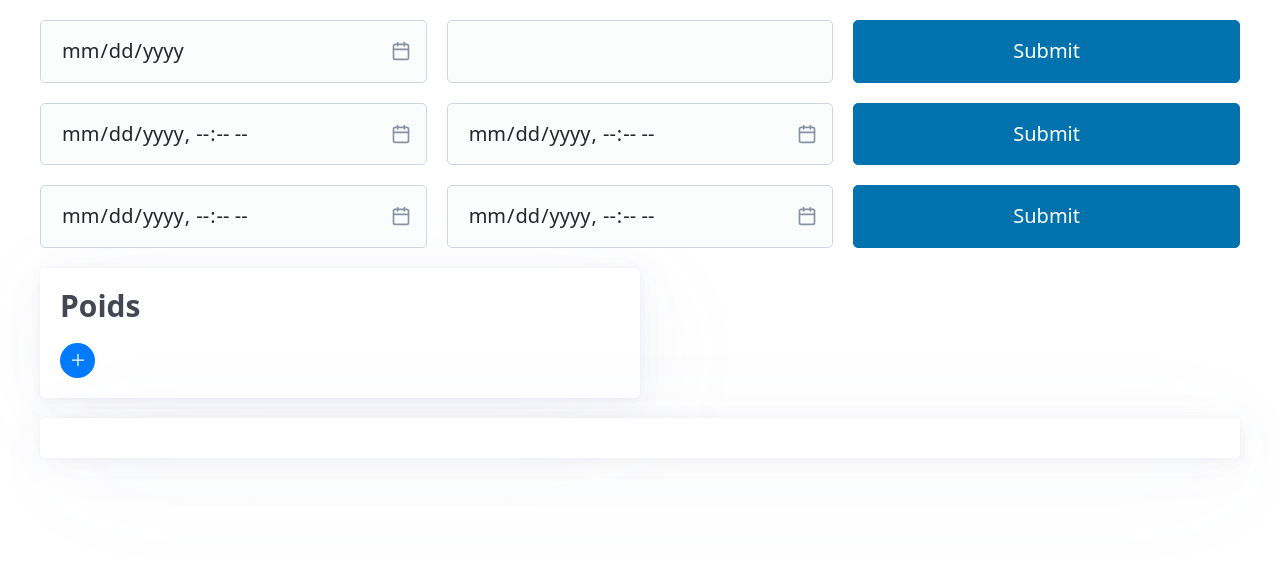
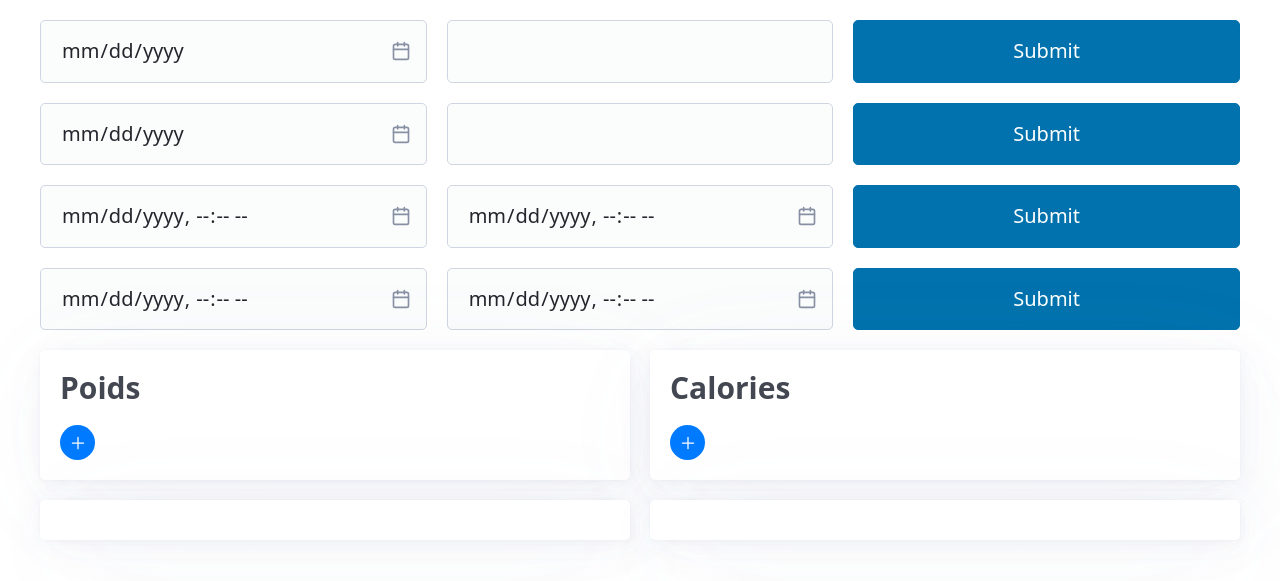
Before and after one commit to PageotD/healthtracker, a Flask app: page /index in a window 1280 px wide. Shown: the part 105-686 px from the top of the page. Run offline with Flask 3, Linux system fonts and the light colour scheme; some libraries are stand-ins or nearby versions.

Commit message:
feat: add calories

```diff
--- a/database/schema.sql
+++ b/database/schema.sql
@@ -1,12 +1,12 @@
 -- Create USER table
-CREATE TABLE "user" (
+CREATE TABLE IF NOT EXISTS "user" (
     uuid TEXT PRIMARY KEY DEFAULT (lower(hex(randomblob(16)))),
     user_id VARCHAR(50) UNIQUE NOT NULL,
     user_name VARCHAR(100) NOT NULL
 );
 
 -- Create WEIGHT table
-CREATE TABLE weight (
+CREATE TABLE IF NOT EXISTS weight (
     uuid TEXT PRIMARY KEY DEFAULT (lower(hex(randomblob(16)))),
     user_id TEXT NOT NULL,
     measurement_datetime TIMESTAMP NOT NULL,
@@ -15,7 +15,7 @@ CREATE TABLE weight (
 );
 
 -- Create CALORIES table
-CREATE TABLE calories (
+CREATE TABLE IF NOT EXISTS calories (
     uuid TEXT PRIMARY KEY DEFAULT (lower(hex(randomblob(16)))),
     user_id TEXT NOT NULL,
     measurement_datetime TIMESTAMP NOT NULL,
@@ -24,7 +24,7 @@ CREATE TABLE calories (
 );
 
 -- Create SLEEP table
-CREATE TABLE sleep (
+CREATE TABLE IF NOT EXISTS  sleep (
     uuid TEXT PRIMARY KEY DEFAULT (lower(hex(randomblob(16)))),
     user_id TEXT NOT NULL,
     start_datetime TIMESTAMP NOT NULL,
@@ -34,7 +34,7 @@ CREATE TABLE sleep (
 );
 
 -- Create ACTIVITY table
-CREATE TABLE activity (
+CREATE TABLE IF NOT EXISTS  activity (
     uuid TEXT PRIMARY KEY DEFAULT (lower(hex(randomblob(16)))),
     user_id TEXT NOT NULL,
     start_datetime TIMESTAMP NOT NULL,
@@ -44,6 +44,7 @@ CREATE TABLE activity (
 );
 
 -- Create indexes for better query performance
-CREATE INDEX idx_weight_user_datetime ON weight(user_id, measurement_datetime);
-CREATE INDEX idx_sleep_user_datetime ON sleep(user_id, start_datetime);
-CREATE INDEX idx_activity_user_datetime ON activity(user_id, start_datetime);
+CREATE INDEX IF NOT EXISTS  idx_weight_user_datetime ON weight(user_id, measurement_datetime);
+CREATE INDEX IF NOT EXISTS  idx_calories_user_datetime ON calories(user_id, measurement_datetime);
+CREATE INDEX IF NOT EXISTS  idx_sleep_user_datetime ON sleep(user_id, start_datetime);
+CREATE INDEX IF NOT EXISTS  idx_activity_user_datetime ON activity(user_id, start_datetime);
--- a/healthtracker/router.py
+++ b/healthtracker/router.py
@@ -1,5 +1,5 @@
 from flask import render_template, jsonify, request
-from .services import get_user_id, create_user, retrieve_weight_data, retrieve_sleep_data, add_weight_data, add_sleep_data, add_activity_data, retrieve_activity_data
+from .services import get_user_id, create_user, retrieve_weight_data, retrieve_sleep_data, add_weight_data, add_sleep_data, add_activity_data, retrieve_activity_data, add_calories_data, retrieve_calories_data
 
 
 def register_routes(app):
@@ -51,7 +51,7 @@ def register_routes(app):
         data = request.json
         date = data['measurement_datetime']
         calories_value = data['calories_value']
-        add_weight_data(user_id, date, calories_value)
+        add_calories_data(user_id, date, calories_value)
         return jsonify({"message": f"Post calories data for {user_id}", "data": data})
 
     @app.route('/sleep/<user_id>', methods=['GET'])
--- a/healthtracker/services.py
+++ b/healthtracker/services.py
@@ -92,7 +92,7 @@ def retrieve_calories_data(user_id: str) -> list:
     # Construire la liste finale avec toutes les dates, même celles absentes
     chart_data = {
         "date": [],
-        "weight": []
+        "calories": []
     }
     for date in date_range:
         date_only = date.date()
--- a/healthtracker/static/js/generate_chart.js
+++ b/healthtracker/static/js/generate_chart.js
@@ -46,6 +46,35 @@ function add_weight_data() {
         console.error("UUID not available!");
     }
 }
+
+// Function to add weight data for the user
+function add_calories_data() {
+    if (userUUID) {
+        console.log(`Using UUID in add_calories_data: ${userUUID}`);
+        fetch(`/calories/${userUUID}`, {
+            method: 'POST',
+            headers: {
+                'Content-Type': 'application/json'
+            },
+            body: JSON.stringify({
+                measurement_datetime: document.getElementById('calories_measurement_Date').value,
+                calories_value: document.getElementById('calories').value
+            })
+        })
+            .then(response => {
+                if (response.ok) {
+                    console.log('calories data added successfully');
+                    plot_calories_chart(); // Refresh the chart after adding data
+                } else {
+                    console.error('Error adding calories data:', response.statusText);
+                }
+            })
+            .catch(error => console.error('Error adding calories data:', error));
+    } else {
+        console.error("UUID not available!");
+    }
+}
+
 
 // Function to add weight data for the user
 function add_sleep_data() {
@@ -163,6 +192,74 @@ function plot_weight_chart() {
                             },
                             min: Math.round(minWeight),
                             max: Math.round(maxWeight), // Set the maximum value to maxWeight
+                        }
+                    }
+                }
+            });
+        })
+        .catch(error => console.error('Error fetching weight data:', error));
+}
+
+// Function to plot the weight chart
+function plot_calories_chart() {
+    if (!userUUID) {
+        console.error('UUID not available for plotting chart!');
+        return;
+    }
+
+    console.log(`Using UUID in plot_calories_chart: ${userUUID}`);
+
+    // Fetch weight data from the API
+    fetch(`/calories/${userUUID}`)
+        .then(response => response.json())
+        .then(data => {
+            const chartLabels = data.date; // Array of dates
+            const chartValues = data.calories; // Array of weights (with null for missing values)
+            const minCalories = Math.min(...chartValues.filter(value => value !== null))-1.;
+            const maxCalories = Math.max(...chartValues.filter(value => value !== null))+1.;
+
+            // Remove any existing chart canvas to prevent overlap
+            const oldCanvas = document.getElementById('caloriesChart');
+            if (oldCanvas) {
+                oldCanvas.remove();
+            }
+
+            // Create a new canvas for the chart
+            const newCanvas = document.createElement('canvas');
+            newCanvas.id = 'caloriesChart';
+            document.getElementById('calories-chart-container').appendChild(newCanvas);
+
+            // Configure and render the chart
+            const ctx = newCanvas.getContext('2d');
+            new Chart(ctx, {
+                type: 'bar',
+                data: {
+                    labels: chartLabels,
+                    datasets: [{
+                        label: 'Calories Over Time',
+                        data: chartValues,
+                        borderColor: 'rgb(255, 235, 59)',
+                        backgroundColor: 'rgba(255, 235, 59, 0.2)',
+                        borderWidth: 1.5,
+                        tension: 0.1, // Smooth line
+                        spanGaps: true // Skip gaps for null values
+                    }]
+                },
+                options: {
+                    scales: {
+                        x: {
+                            title: {
+                                display: true,
+                                text: 'Date'
+                            }
+                        },
+                        y: {
+                            title: {
+                                display: true,
+                                text: 'Calories (kCal)'
+                            },
+                            min: 0,
+                            // max: Math.round(maxCalories), // Set the maximum value to maxWeight
                         }
                     }
                 }
@@ -304,6 +401,7 @@ getUserID(username)
         console.log(`UUID stored: ${userUUID}`);
         document.getElementById('user-id').textContent = userUUID; // Display user ID
         plot_weight_chart(); // Plot the chart after fetching the UUID
+        plot_calories_chart();
         plot_sleep_chart();
         plot_activity_chart();
     })
--- a/healthtracker/templates/index.html
+++ b/healthtracker/templates/index.html
@@ -57,6 +57,12 @@
     </div>
 
     <div class="grid">
+        <div><input type="date" id="calories_measurement_Date"></div>
+        <div><input type="number" id="calories"></div>
+        <div><input type="button" id="submit_calories" value="Submit" onclick="add_calories_data(username)"></div>
+    </div>
+
+    <div class="grid">
         <div><input type="datetime-local" id="start_sleep_measurement_Date"></div>
         <div><input type="datetime-local" id="end_sleep_measurement_Date"></div>
         <div><input type="button" id="submit_sleep" value="Submit" onclick="add_sleep_data(username)"></div>
@@ -70,7 +76,9 @@
 
     <span id="user-id"></span>
 
-    <article style="width: 50%;">
+    <div class="grid">
+        <div>
+        <article>
             <h3>Poids</h3>
             <div id="weight-chart-container">
                 <!-- The chart canvas will be dynamically added here -->
@@ -89,24 +97,47 @@
                 <ion-icon name="add-outline" style="font-size: 20px;"></ion-icon>
             </button>
         </article>
+        </div>
+        <div>
+            <article>
+                <h3>Calories</h3>
+                <div id="calories-chart-container">
+                    <!-- The chart canvas will be dynamically added here -->
+                </div>
+                <button style="
+            width: 35px;
+            height: 35px;
+            display: flex;
+            justify-content: center;
+            align-items: center;
+            padding: 0;
+            border: none;
+            background-color: #007bff;
+            border-radius: 50%;
+            color: white;">
+                    <ion-icon name="add-outline" style="font-size: 20px;"></ion-icon>
+                </button>
+            </article>
+        </div>
+    </div>
 
+    <div class="grid">
+        <div>
     <article>
-    <div class="grid">
     <div id="sleep-chart-container">
         <!-- The chart canvas will be dynamically added here -->
     </div>
-        <div>   </div>
+    </article>
     </div>
-    </article>
 
-    <div class="grid">
+        <div>
+    <article>
         <div id="activity-chart-container">
             <!-- The chart canvas will be dynamically added here -->
         </div>
-        <div>
+    </article>
             </div>
     </div>
-
 </main>
 <script src="{{ url_for('static', filename='js/generate_chart.js') }}"></script>
 <script src="https://cdn.jsdelivr.net/npm/chart.js@4.4.7/dist/chart.umd.min.js"></script>
```
Lines whose indentation alone changed are shown as unchanged.
